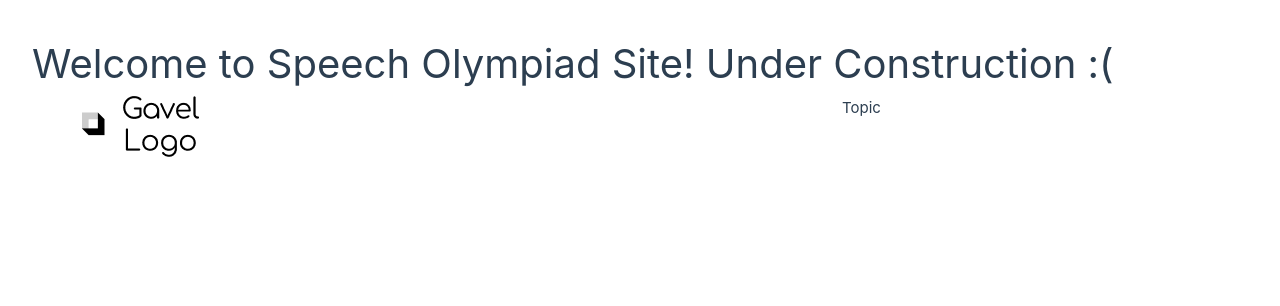
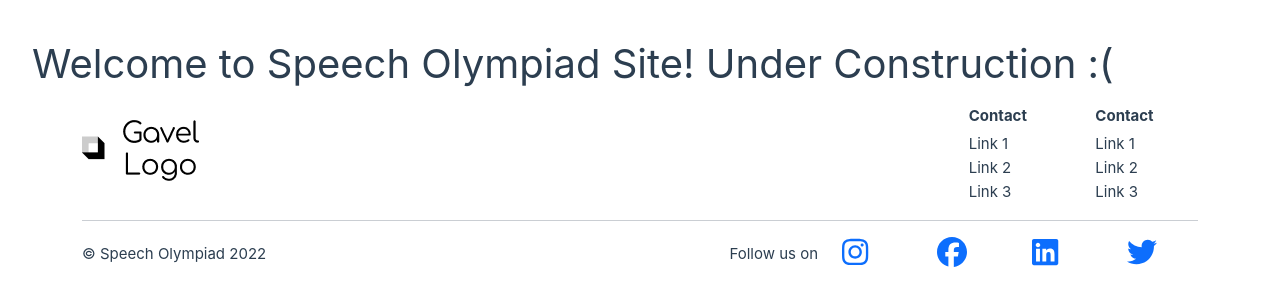
Before and after one commit to SpeechOlympiadXV/speecholympiadxv.github.io, a Vue app: page / in a window 1280 px wide. Shown: the top 306 px of the page. Built offline with nearby package versions, Linux system fonts and the light colour scheme.

Commit message:
made footer layout

```diff
--- a/src/components/AppFooter.vue
+++ b/src/components/AppFooter.vue
@@ -1,13 +1,49 @@
 <script>
 import SOLogo from './SOLogo.vue'
+import {library} from '@fortawesome/fontawesome-svg-core'
+import {FontAwesomeIcon} from '@fortawesome/vue-fontawesome'
+import {faFacebook, faInstagram, faLinkedin, faTwitter} from '@fortawesome/free-brands-svg-icons'
+
+library.add(faInstagram, faFacebook, faLinkedin)
 
 export default {
-  components :{
-    SOLogo
+  components: {
+    SOLogo, FontAwesomeIcon
   },
-  data(){
+  data() {
     return {
-
+      footer_menus: [
+        {
+          title: 'Contact',
+          items: ['Link 1', 'Link 2', 'Link 3']
+        },
+        {
+          title: 'Contact',
+          items: ['Link 1', 'Link 2', 'Link 3']
+        }
+      ],
+      social_media_profiles: [
+        {
+          profile: 'instagram',
+          icon: faInstagram,
+          link: ''
+        },
+        {
+          profile: 'facebook',
+          icon: faFacebook,
+          link: ''
+        },
+        {
+          profile: 'linkedin',
+          icon: faLinkedin,
+          link: ''
+        },
+        {
+          profile: 'twitter',
+          icon: faTwitter,
+          link: ''
+        }
+      ]
     }
   }
 }
@@ -15,15 +51,50 @@ export default {
 
 
 <template>
-    <div class="container w-100">
-        <div class="row">
-          <div class="col-12 col-md-8">
-            <SOLogo />
-          </div>
-          <div class="col-12 col-md-4">
-            <div>Topic</div>
+  <div class="container w-100">
+    <div class="row">
+      <div class="col-12 col-md-8 d-flex align-items-center
+      justify-content-center justify-content-md-start my-md-0 my-4">
+        <SOLogo/>
+      </div>
+      <div class="col-12 col-md-4">
+        <div class="row justify-content-end">
+          <div v-for="menu in footer_menus" class="col-md-4 col-12 text-center text-md-start">
+            <div class="footer-menu-title mt-2 mb-1">{{ menu.title }}</div>
+            <div v-for="item in menu.items">
+              {{ item }}
+            </div>
           </div>
         </div>
-        <div class="footer-links"></div>
+      </div>
     </div>
+    <div class="row">
+      <div class="col">
+        <hr>
+      </div>
+    </div>
+    <div class="row">
+      <div class="col-md-4 col-12 d-flex justify-content-center justify-content-md-start
+      align-items-center order-last order-md-first my-2 my-lg-0">
+        <span>© Speech Olympiad 2022</span>
+      </div>
+      <div class="col-md-8 col-12 order-first order-md-last">
+        <div class="row">
+          <div class="col-12 col-md-6 my-2 my-md-0
+          d-flex justify-content-center justify-content-md-end align-items-center"><span>Follow us on</span></div>
+          <div v-for="social_media in social_media_profiles" class="col my-2 my-md-0">
+            <a :href="social_media.link">
+              <FontAwesomeIcon :icon="social_media.icon" size="2x"/>
+            </a>
+          </div>
+        </div>
+      </div>
+    </div>
+  </div>
 </template>
+
+<style>
+.footer-menu-title {
+  font-weight: 700;
+}
+</style>
```
